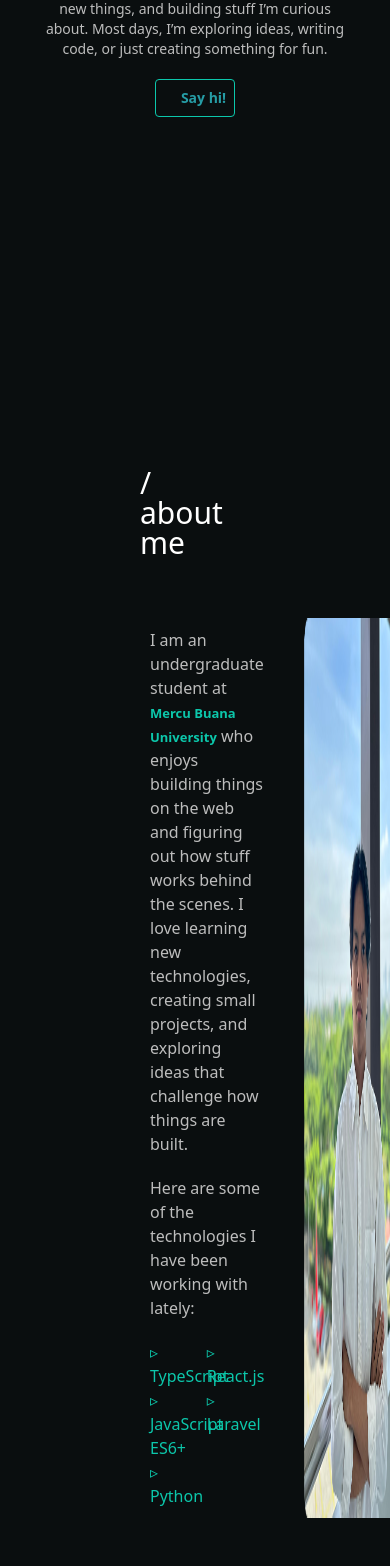
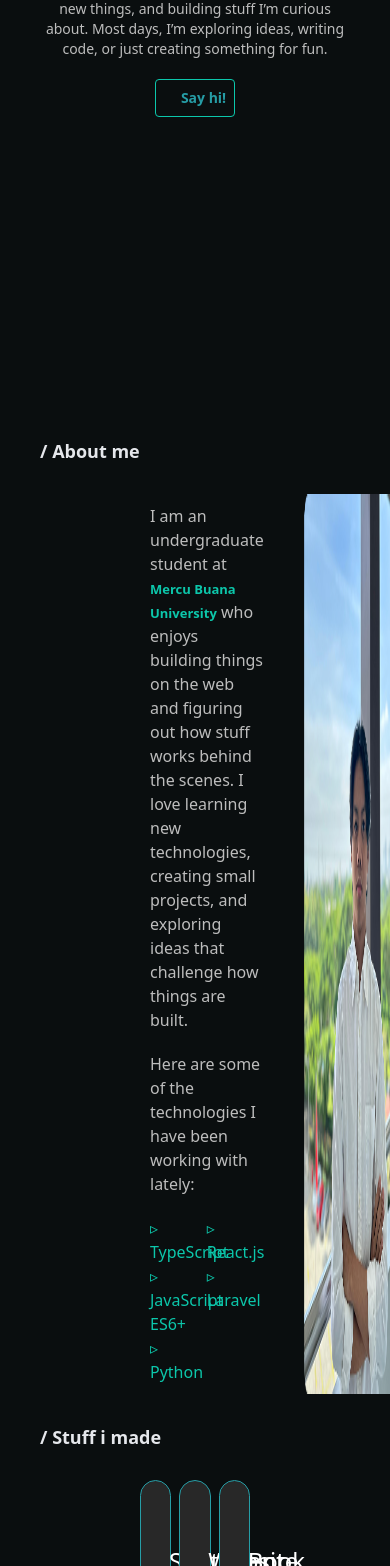
Before and after one commit to kevinma21/Kevin, a React (Vite) app: page / in a window 390 px wide. Shown: the part 434-2000 px from the top of the page. Built offline with nearby package versions, Linux system fonts and the light colour scheme; some icons are missing.

Commit message:
add responsiveness to heading

```diff
--- a/src/App.tsx
+++ b/src/App.tsx
@@ -15,9 +15,9 @@ function App() {
       <NavBar ancestorRef={ref} />
       <div className='px-10 sm:px-25' id="content">
         <Intro />
-        <Heading headingName="about me" />
+        <Heading headingName="About me" />
         <About />
-        <Heading headingName="stuff i made" />
+        <Heading headingName="Stuff i made" />
         <Project />
         <Footer />
       </div>
--- a/src/components/Heading.tsx
+++ b/src/components/Heading.tsx
@@ -1,11 +1,11 @@
 export default function Heading(props: { headingName: string }) {
     return (
-        <div className="px-25 py-12.5">
-            <div className="flex items-end w-1/2">
-                <h2 className="text-3xl text-white mr-4 m-0 p-0 leading-none">
+        <div className="py-6 md:px-25 md:py-12.5">
+            <div className="flex items-end md:w-1/2">
+                <h2 className="text-lg md:text-3xl font-extrabold text-gray-200 md:mr-4 md:m-0 md:p-0 leading-none">
                     / {props.headingName}
                 </h2>
-                <div className="h-0.5 bg-(--secondary-color) grow opacity-50"></div>
+                <div className="invisible md:visible h-0.5 bg-(--secondary-color) grow opacity-50"></div>
             </div>
         </div>
     );
```
